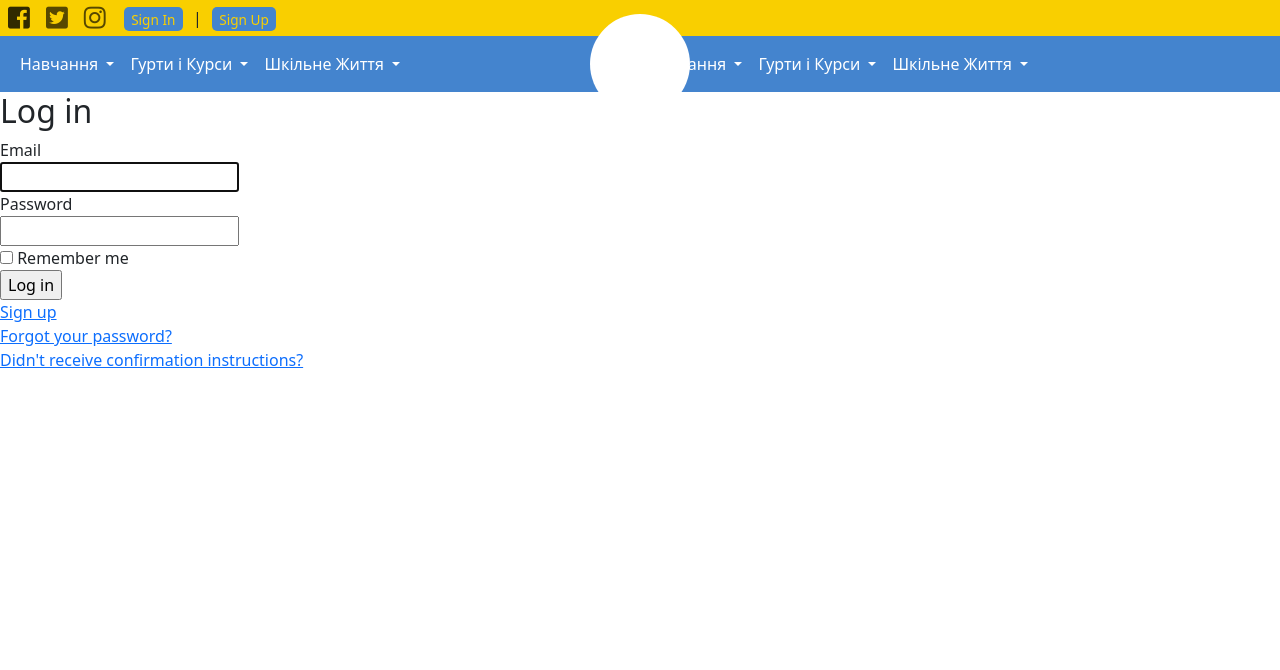
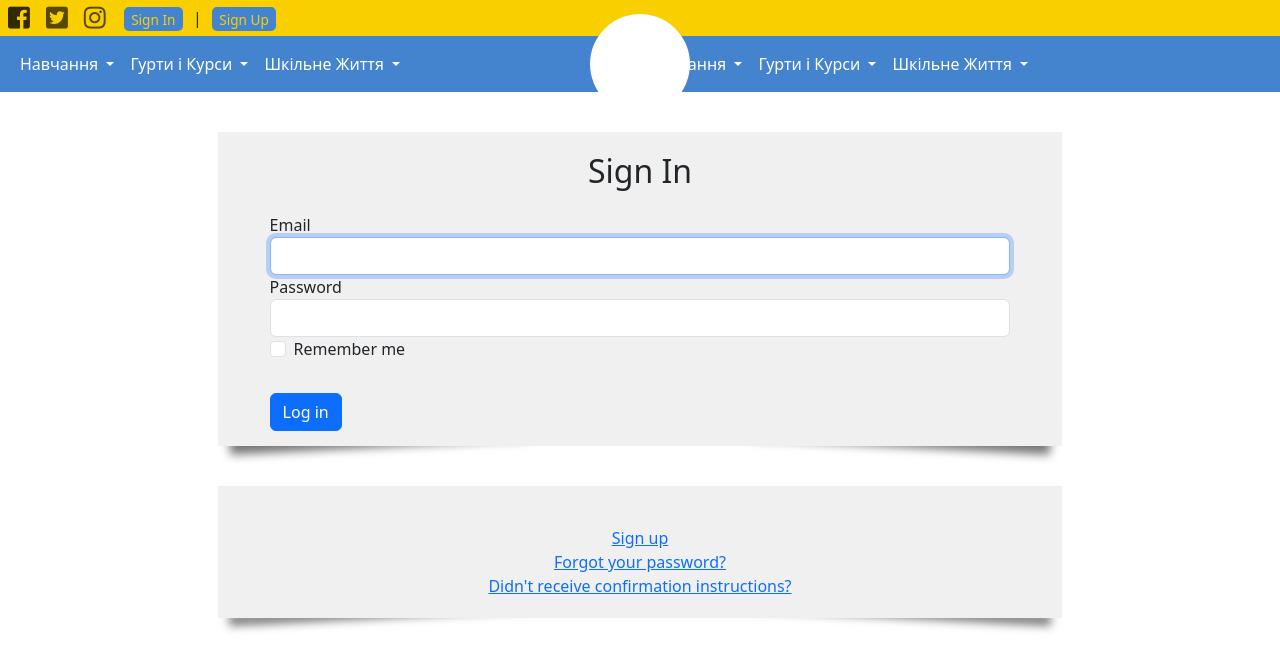
Before and after one commit to yuri-gagarin/ua-school, a Rails app: page /users/sign_in in a window 1280 px wide. Shown: the top 670 px of the page. Run offline with Rails 7, Linux system fonts and the light colour scheme; style sheets or scripts are compiled from the project's sources; some libraries are stand-ins or nearby versions.

Commit message:
styling for login and other login control pages

```diff
--- a/app/assets/stylesheets/application.scss
+++ b/app/assets/stylesheets/application.scss
@@ -11,15 +11,17 @@
  * It is generally better to create a new file per style scope.
  *
  */
+@import url('https://fonts.googleapis.com/css?family=Open+Sans:800|Poppins:500');
+
 
 @import "bootstrap";
 @import "font-awesome";
-@import url('https://fonts.googleapis.com/css?family=Open+Sans:800|Poppins:500');
 @import "./animate.scss";
 @import "./waypoints.scss";
 @import "./intro.scss";
 @import "./welcome.scss";
 @import "./courses.scss";
+@import "./devise.scss";
 
 html, body {
   margin: 0;
--- /dev/null
+++ b/app/assets/stylesheets/devise.scss
@@ -0,0 +1,64 @@
+.login-container {
+    width:66%;
+    background:rgb(240, 240, 240);
+    margin:40px auto;
+    h2 {
+        padding-top: 20px;
+    }
+    form {
+        padding: 15px 40px;
+    }
+    .btn {
+        margin-top: 30px;
+    }
+}
+.login-links-container {
+    margin: 10px auto;
+    width: 66%;
+    text-align: center;
+    background:rgb(240, 240, 240);
+    padding: 20px 0;
+    .login-links{
+        display: block;
+        padding-top: 20px;
+    }
+
+}
+input[type="radio"]{
+    margin: 0 10px 0 10px;
+}
+
+.login-box-shadow
+{
+  position: relative;
+}
+.login-box-shadow:before, .login-box-shadow:after
+{
+  z-index: -1;
+  position: absolute;
+  content: "";
+  bottom: 15px;
+  left: 10px;
+  width: 50%;
+  top: 80%;
+  max-width:300px;
+  background: #777;
+  -webkit-box-shadow: 0 15px 10px #777;
+  -moz-box-shadow: 0 15px 10px #777;
+  box-shadow: 0 15px 10px #777;
+  -webkit-transform: rotate(-3deg);
+  -moz-transform: rotate(-3deg);
+  -o-transform: rotate(-3deg);
+  -ms-transform: rotate(-3deg);
+  transform: rotate(-3deg);
+}
+.login-box-shadow:after
+{
+  -webkit-transform: rotate(3deg);
+  -moz-transform: rotate(3deg);
+  -o-transform: rotate(3deg);
+  -ms-transform: rotate(3deg);
+  transform: rotate(3deg);
+  right: 10px;
+  left: auto;
+}
--- a/app/views/devise/sessions/new.html.erb
+++ b/app/views/devise/sessions/new.html.erb
@@ -1,26 +1,34 @@
-<h2>Log in</h2>
+
+<div class="container login-container login-box-shadow">
+  <h2 class="text-center">Sign In</h2>
 
   <%= form_for(resource, as: resource_name, url: session_path(resource_name)) do |f| %>
-  <div class="field">
+    <div class="form-group">
       <%= f.label :email %><br />
-    <%= f.email_field :email, autofocus: true, autocomplete: "email" %>
+      <%= f.email_field :email, autofocus: true, autocomplete: "email", class: "form-control" %>
     </div>
 
-  <div class="field">
+    <div class="form-group">
       <%= f.label :password %><br />
-    <%= f.password_field :password, autocomplete: "current-password" %>
+      <%= f.password_field :password, autocomplete: "current-password", class: "form-control" %>
     </div>
 
     <% if devise_mapping.rememberable? -%>
-    <div class="field">
-      <%= f.check_box :remember_me %>
-      <%= f.label :remember_me %>
+      <div class="form-check">
+        <%= f.check_box :remember_me, class: "form-check-input" %>
+        <%= f.label :remember_me, class: "form-check-label" %>
       </div>
     <% end -%>
 
     <div class="actions">
-    <%= f.submit "Log in" %>
+      <%= f.submit "Log in", class: "btn btn-primary" %>
     </div>
   <% end %>
 
+</div>
+
+<div class="container login-links-container login-box-shadow">
+  <div class="login-links">
      <%= render "devise/shared/links" %>
+  </div>
+</div>
```
Also changed, not shown: app/views/devise/confirmations/new.html.erb (+10 -4 lines), app/views/devise/passwords/new.html.erb (+10 -4 lines), app/views/devise/registrations/new.html.erb (+12 -10 lines). Lines whose indentation alone changed are shown as unchanged.
